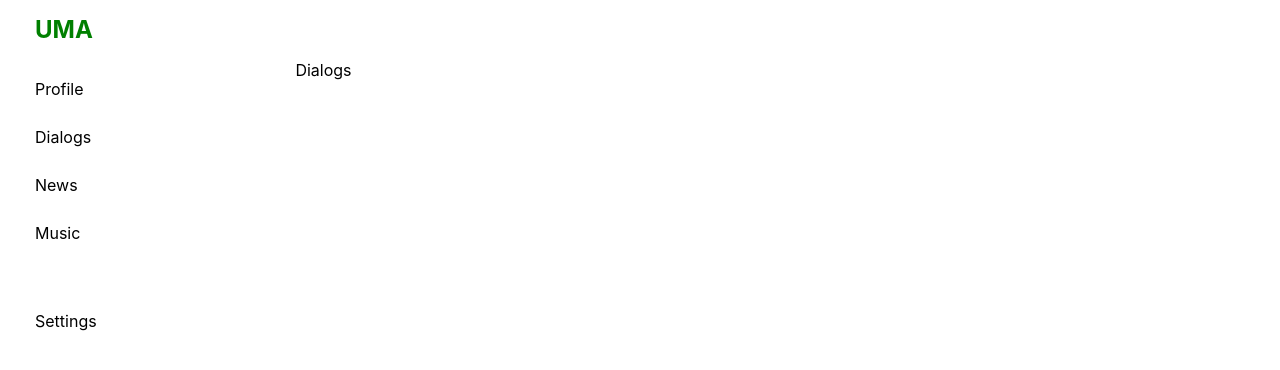
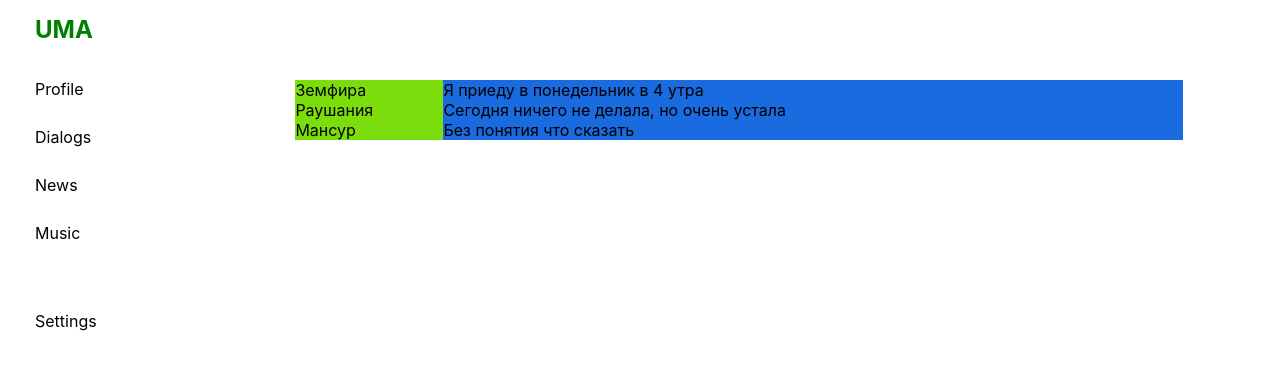
Before and after one commit to UMAtaullin/ks, a React (Create React App) app: page /dialogs in a window 1280 px wide. Shown: the top 370 px of the page. Built offline with nearby package versions, Linux system fonts and the light colour scheme.

Commit message:
try css grid for Dialogs

```diff
--- a/src/components/Dialogs/Dialogs.jsx
+++ b/src/components/Dialogs/Dialogs.jsx
@@ -1,9 +1,19 @@
 import React from 'react';
+import cls from './Dialogs.module.css'
 
 const Dialogs = () => {
   return (
-    <div>
-      Dialogs
+    <div className={cls.dialogs_page}>
+      <div className={cls['dialogs_item']}>
+        <div>Земфира</div>
+        <div>Раушания</div>
+        <div>Мансур</div>
+      </div>
+      <div className={cls['messages_item']}>
+        <div>Я приеду в понедельник в 4 утра</div>
+        <div>Сегодня ничего не делала, но очень устала</div>
+        <div>Без понятия что сказать</div>
+      </div>
     </div>
   )
 }
--- a/src/components/Dialogs/Dialogs.module.css
+++ b/src/components/Dialogs/Dialogs.module.css
@@ -0,0 +1,19 @@
+.dialogs_page {
+  padding: 20px 0;
+  width: 888px;
+  display: grid;
+  grid-template-areas:
+    'd m';
+  grid-template-rows: 60px 1fr;
+  grid-template-columns: 2fr 10fr;
+}
+
+.dialogs_item {
+  grid-area: d;
+  background-color: #7cdd0d;
+}
+
+.messages_item {
+  grid-area: m;
+  background-color: #1a6ae0;
+}
```
